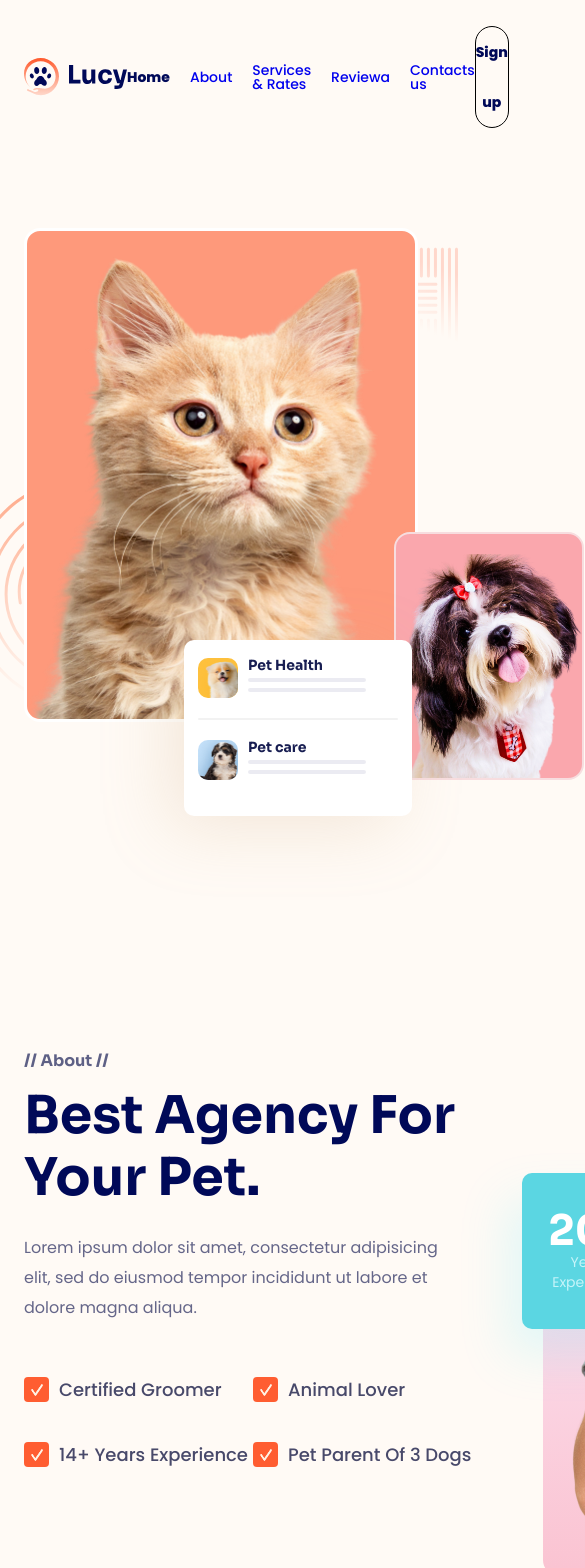
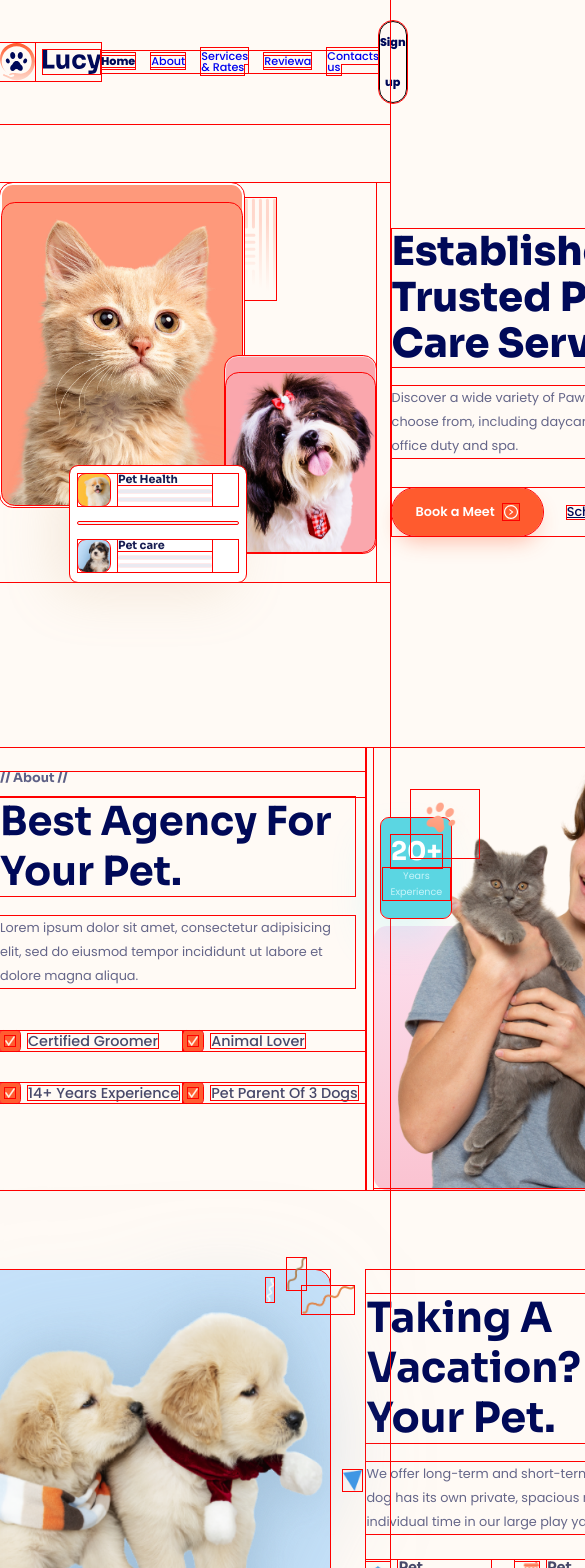
Before and after one commit to dngocson/ProjectHTML2, a React (Vite) app in the folder projectHTML/: page / in a window 390 px wide. Shown: the top 1568 px of the page, 585 px wide, since content can reach past the window. Built offline with nearby package versions, Linux system fonts and the light colour scheme.

Commit message:
responsive
added responsive

```diff
--- a/projectHTML/src/App.scss
+++ b/projectHTML/src/App.scss
@@ -133,6 +133,9 @@ html {
   background-color: #fffaf5;
   box-sizing: border-box;
   font-size: 62.5%;
+  @media only screen and (max-width: 1200px) {
+    font-size: 50%;
+  }
 }
 ////////////////////////////////////////
 .mainContainer {
@@ -142,7 +145,7 @@ html {
 }
 .sectionContainer {
   max-width: calc(100% - 4.8rem);
-  width: 117rem;
+  max-width: 117rem;
   margin: 0 auto;
 }
 .headerContainer {
@@ -199,7 +202,6 @@ html {
 ///////////////////HERO
 .hero {
   margin-top: 7.4rem;
-
   &__inner {
     display: flex;
     align-items: center;
@@ -380,7 +382,7 @@ html {
 ///////////////ABOUT
 .section__ {
   &heading {
-    width: 44.4rem;
+    max-width: 44.4rem;
     font-family: "Sora";
     font-style: normal;
     font-weight: bold;
@@ -389,7 +391,7 @@ html {
     color: #000958;
   }
   &desc {
-    width: 44.4rem;
+    max-width: 44.4rem;
     font-family: "Poppins";
     margin-top: 2.4rem;
     font-style: normal;
@@ -679,3 +681,53 @@ html {
   color: #ff5d31;
   border-bottom: 0.2rem solid #ff5d31;
 }
+* {
+  outline: 1px red solid;
+}
+////////////////////// RESPONSIVE
+
+@media only screen and (max-width: 1024px) {
+  .about__media--decor {
+    display: none;
+  }
+}
+@media only screen and (max-width: 786px) {
+  .hero__heading {
+    font-size: 5rem;
+  }
+  .hero__inner {
+    column-gap: 2rem;
+  }
+  .hero__img-wrap {
+    width: 30rem;
+    height: 40rem;
+  }
+  .hero__img-wrap-small {
+    width: 18.6rem;
+    height: 24.4rem;
+  }
+  .hero__list {
+    left: 70px;
+    padding: 1rem;
+    height: 12.5rem;
+  }
+  .section__heading {
+    font-size: 5rem;
+  }
+
+  .about__media {
+    width: 90%;
+  }
+  .about__media__textContent {
+    left: 15px;
+    top: 70px;
+    width: 70px;
+    height: 100px;
+    &-title {
+      font-size: 3.2rem;
+    }
+    &-text {
+      font-size: 1.2rem;
+    }
+  }
+}
--- a/projectHTML/src/components/Blog.module.scss
+++ b/projectHTML/src/components/Blog.module.scss
@@ -1,5 +1,5 @@
 .blog {
-  width: 120rem;
+  max-width: 120rem;
   margin: 12rem auto;
   display: flex;
   flex-direction: column;
@@ -63,7 +63,6 @@
   &_imgHolder {
     width: 34rem;
     height: 36rem;
-
     border-radius: 3rem;
     position: relative;
   }
@@ -117,3 +116,16 @@
 .card:nth-of-type(3) .card_imgHolder {
   background-color: #5bd6e2;
 }
+@media only screen and (max-width: 768px) {
+  .card_imgHolder {
+    width: 28rem;
+    height: 31.5rem;
+  }
+  .card_img {
+    width: 25rem;
+    height: 27rem;
+  }
+  .card_textContent {
+    width: 26rem;
+  }
+}
--- a/projectHTML/src/components/Contact.module.scss
+++ b/projectHTML/src/components/Contact.module.scss
@@ -1,5 +1,5 @@
 .contact {
-  width: 144rem;
+  max-width: 144rem;
   margin: 0 auto;
   &_left {
     width: 61.5rem;
@@ -85,11 +85,11 @@
     }
   }
   &_right_container {
-    padding: 10rem;
     display: grid;
     grid-template-columns: 1fr 1fr;
     width: 100%;
     gap: 4rem;
+    padding: 10rem 0;
   }
   &_right_list {
     display: flex;
@@ -112,4 +112,5 @@
 }
 .container {
   display: flex;
+  gap: 10rem;
 }
--- a/projectHTML/src/components/Pricing.module.scss
+++ b/projectHTML/src/components/Pricing.module.scss
@@ -87,6 +87,10 @@
     position: absolute;
     top: 0;
     right: -20rem;
+    @media only screen and (max-width: 1200px) {
+      width: 15rem;
+      right: -15rem;
+    }
   }
 }
 .cardContainer {
@@ -94,6 +98,8 @@
   grid-template-columns: 1fr 1fr 1fr;
   margin: 5.6rem auto;
   max-width: 120rem;
+
+  justify-items: center;
 }
 
 .card {
@@ -102,7 +108,7 @@
   height: 40rem;
   background: #ffffff;
   border-radius: 2rem;
-  padding-top: 2rem;
+
   display: flex;
   flex-direction: column;
   gap: 1rem;
```
